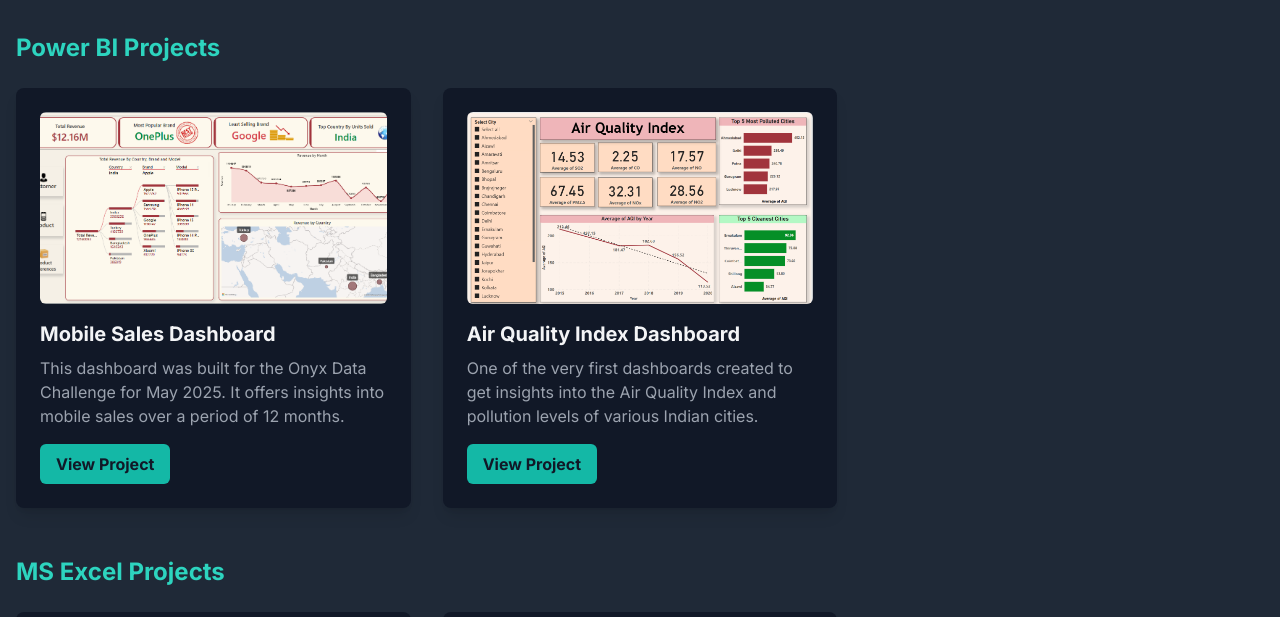
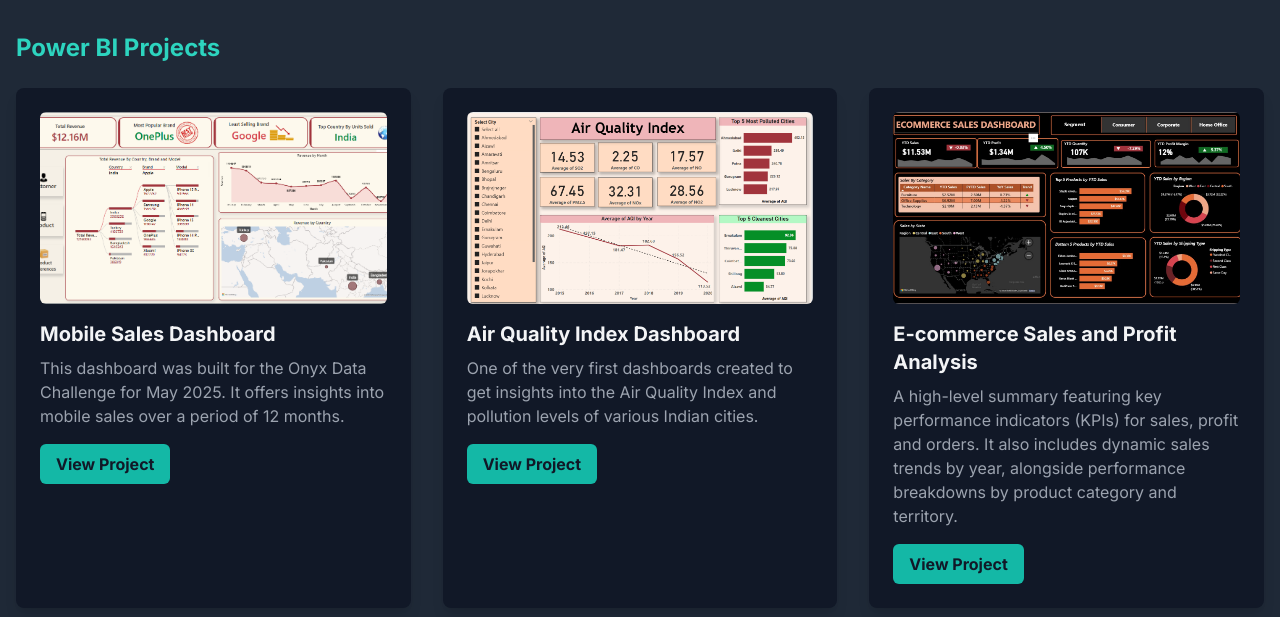
Before and after one commit to VisalakshiH/visalakshih.github.io, a plain HTML site: page index.html in a window 1280 px wide. Shown: the part 664-1281 px from the top of the page. Drawn offline with nearby package versions, Linux system fonts and the light colour scheme.

Commit message:
Add files via upload

```diff
--- a/index.html
+++ b/index.html
@@ -77,6 +77,17 @@
                     <p class="text-gray-400 mb-4">One of the very first dashboards created to get insights into the Air Quality Index and pollution levels of various Indian cities.
                     </p>
                     <a href="https://github.com/VisalakshiH/Air-Quality-Index-Dashboard"
+                    class="inline-block bg-teal-500 hover:bg-teal-600 text-gray-900 font-bold py-2 px-4 rounded-md transition-colors">
+                        View Project
+                    </a>
+                </div>
+                <div class="project-card bg-gray-900 p-6 rounded-lg shadow-lg">
+                    <img src="Ecommerce_Analysis.jpg" alt="Power BI Project 2" class="rounded-md mb-4 w-full h-48 object-cover">
+                    <h4 class="text-xl font-bold mb-2">E-commerce Sales and Profit Analysis</h4>
+                    <p class="text-gray-400 mb-4">
+                        A high-level summary featuring key performance indicators (KPIs) for sales, profit and orders.
+                        It also includes dynamic sales trends by year, alongside performance breakdowns by product category and territory.                    </p>
+                    <a href="https://github.com/VisalakshiH/ecommerce_sales"
                     class="inline-block bg-teal-500 hover:bg-teal-600 text-gray-900 font-bold py-2 px-4 rounded-md transition-colors">
                         View Project
                     </a>
```
Also changed, not shown: Ecommerce_Analysis.jpg (added).
